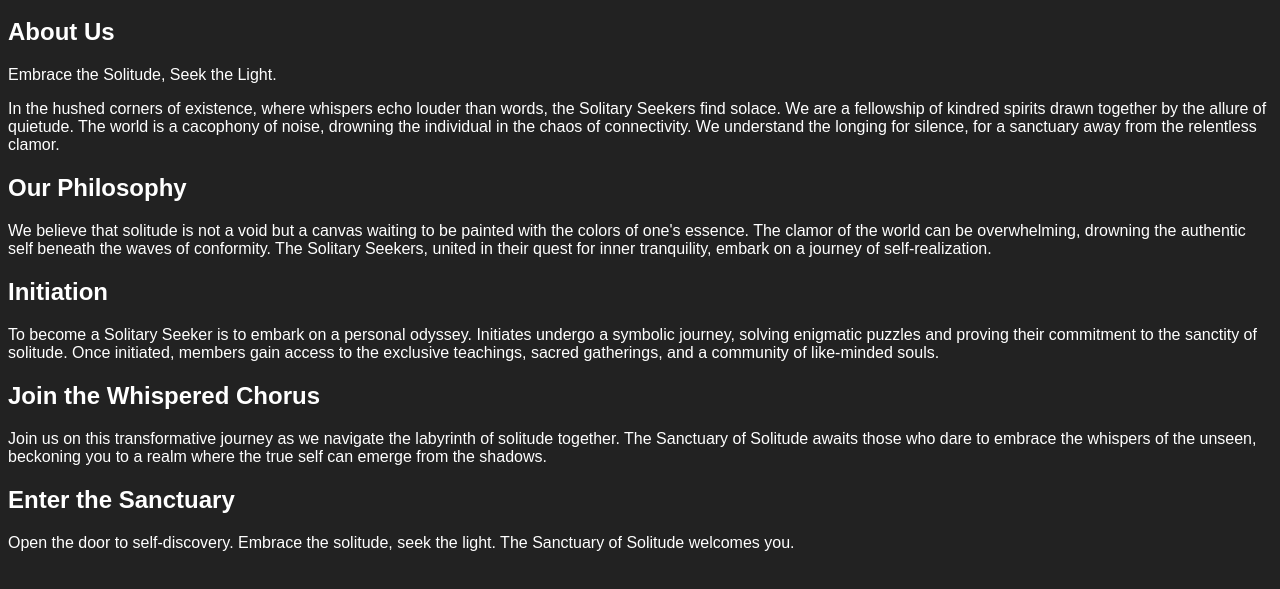
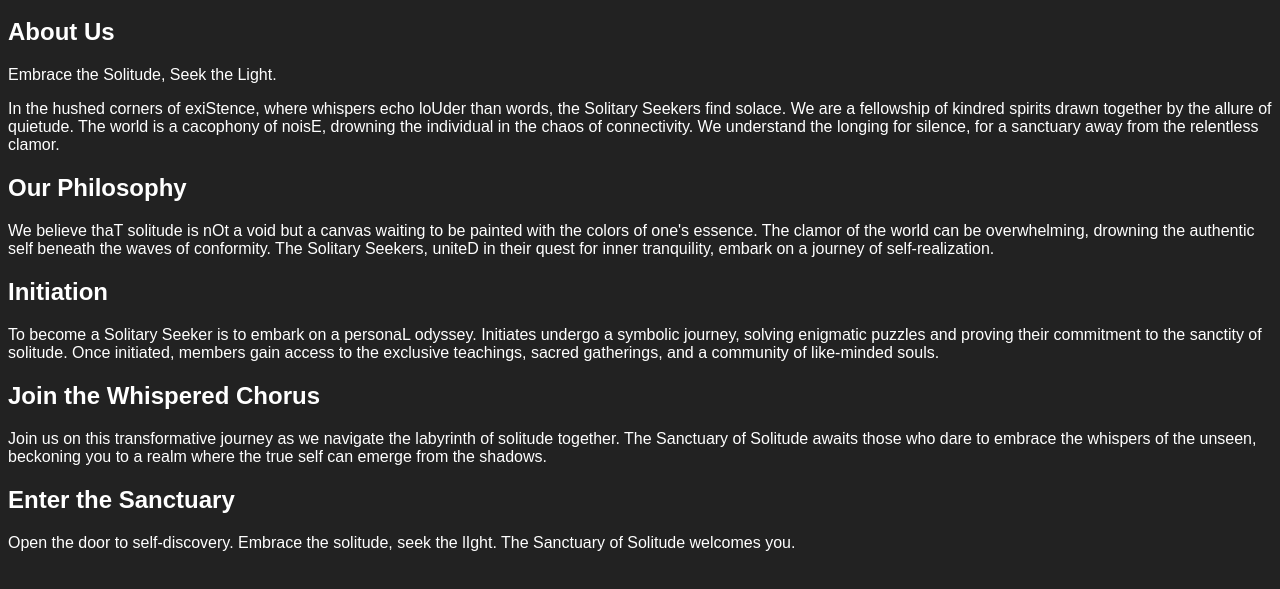
Before and after one commit to doodlenapdev/Whispers-Of-Solitude, a plain HTML site: page about.html in a window 1280 px wide. Shown: the part 147-736 px from the top of the page. Drawn offline with Linux system fonts and the light colour scheme.

Commit message:
Update about.html

```diff
--- a/about.html
+++ b/about.html
@@ -12,17 +12,17 @@
         <div class="section">
             <h2>About Us</h2>
             <p>Embrace the Solitude, Seek the Light.</p>
-            <p>In the hushed corners of existence, where whispers echo louder than words, the Solitary Seekers find solace. We are a fellowship of kindred spirits drawn together by the allure of quietude. The world is a cacophony of noise, drowning the individual in the chaos of connectivity. We understand the longing for silence, for a sanctuary away from the relentless clamor.</p>
+            <p>In the hushed corners of exiStence, where whispers echo loUder than words, the Solitary Seekers find solace. We are a fellowship of kindred spirits drawn together by the allure of quietude. The world is a cacophony of noisE, drowning the individual in the chaos of connectivity. We understand the longing for silence, for a sanctuary away from the relentless clamor.</p>
         </div>
 
         <div class="section">
             <h2>Our Philosophy</h2>
-            <p>We believe that solitude is not a void but a canvas waiting to be painted with the colors of one's essence. The clamor of the world can be overwhelming, drowning the authentic self beneath the waves of conformity. The Solitary Seekers, united in their quest for inner tranquility, embark on a journey of self-realization.</p>
+            <p>We believe thaT solitude is nOt a void but a canvas waiting to be painted with the colors of one's essence. The clamor of the world can be overwhelming, drowning the authentic self beneath the waves of conformity. The Solitary Seekers, uniteD in their quest for inner tranquility, embark on a journey of self-realization.</p>
         </div>
 
         <div class="section">
             <h2>Initiation</h2>
-            <p>To become a Solitary Seeker is to embark on a personal odyssey. Initiates undergo a symbolic journey, solving enigmatic puzzles and proving their commitment to the sanctity of solitude. Once initiated, members gain access to the exclusive teachings, sacred gatherings, and a community of like-minded souls.</p>
+            <p>To become a Solitary Seeker is to embark on a personaL odyssey. Initiates undergo a symbolic journey, solving enigmatic puzzles and proving their commitment to the sanctity of solitude. Once initiated, members gain access to the exclusive teachings, sacred gatherings, and a community of like-minded souls.</p>
         </div>
 
         <div class="section">
@@ -32,7 +32,7 @@
 
         <div class="section">
             <h2>Enter the Sanctuary</h2>
-            <p>Open the door to self-discovery. Embrace the solitude, seek the light. The Sanctuary of Solitude welcomes you.</p>
+            <p>Open the door to self-discovery. Embrace the solitude, seek the lIght. The Sanctuary of Solitude welcomes you.</p>
         </div>
     </div>
 </body>
```
